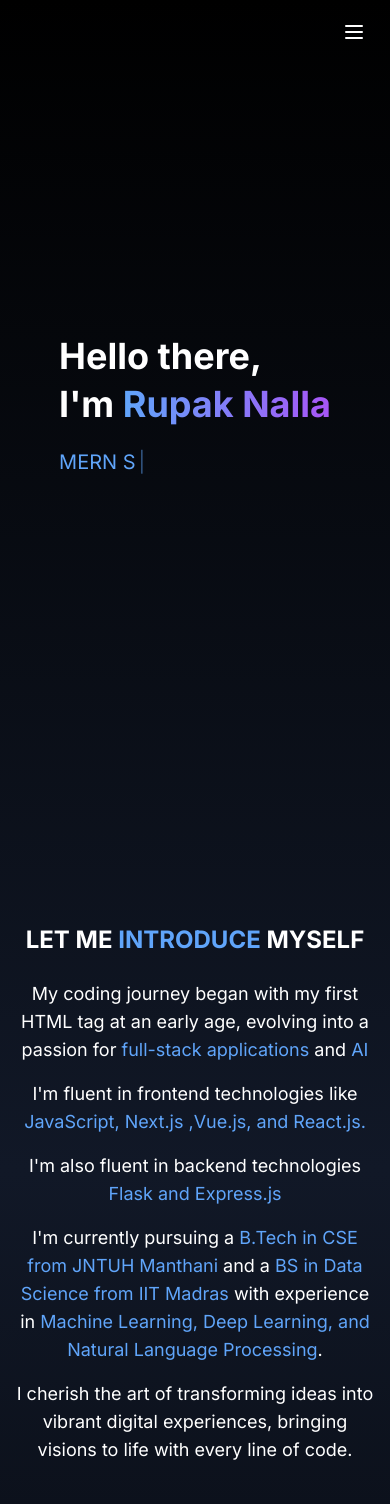
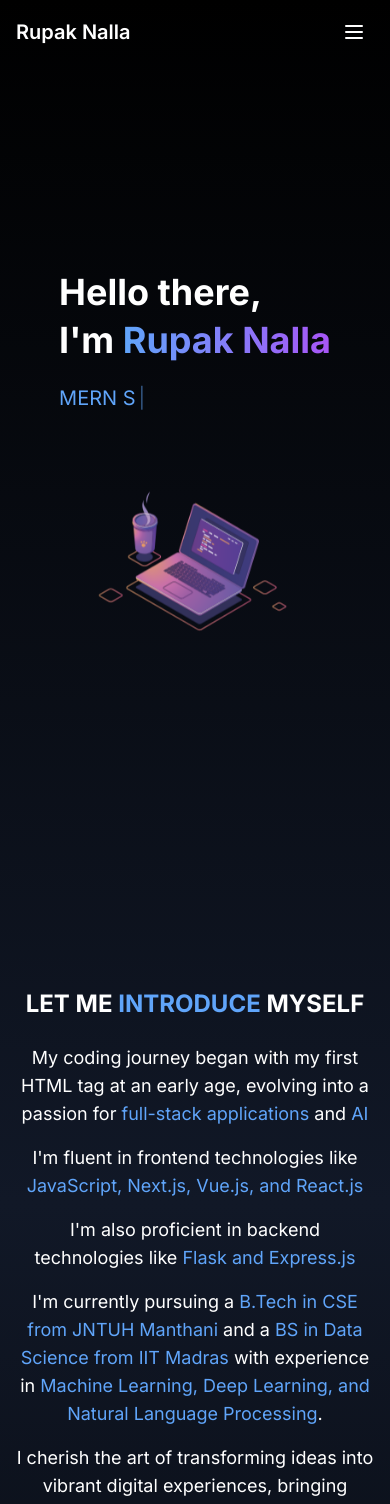
Before and after one commit to rupak-nalla/portfolio, a Next.js app: page / in a window 390 px wide. Shown: the top 1504 px of the page. Built offline with nearby package versions, Linux system fonts and the light colour scheme.

Commit message:
updates responsiveness and layout

```diff
--- a/src/app/components/nav-bar.tsx
+++ b/src/app/components/nav-bar.tsx
@@ -1,87 +1,26 @@
-// "use client"
-// import Image from "next/image";
-// import { useEffect } from "react";
-// import { useState } from "react";
-// import { useTypewriter,Cursor } from "react-simple-typewriter";
-// import myImage from "../../public/images/undraw_Programming_re_kg9v-removebg-preview.png"
-// import profile from "../../public/images/profile.jpeg"
-// import { Krona_One } from "next/font/google";
-// import 'aos/dist/aos.css';
-// import AOS from "aos";
-
-
-
-// export default function NavBar(){
-//     const [isAtTop, setIsAtTop] = useState(true);
-//     const [firstVisible, setFirstVisible] = useState(false);
-//     const [secondVisible, setSecondVisible] = useState(false);
-//     const handleScroll = () => {
-//         // Check if the scroll position is at the top
-//         const currentScrollY = window.scrollY;
-//         setIsAtTop(currentScrollY === 0);
-//     };
-//     useEffect(() => {
-//         const firstTimer = setTimeout(() => {
-//             setFirstVisible(true);
-//         }, 100); // Delay for the first text
-
-//         const secondTimer = setTimeout(() => {
-//             setSecondVisible(true);
-//         }, 100); // Delay for the second text
-
-
-//     }, []);
-//     useEffect(() => {
-//         // Add scroll event listener
-//         window.addEventListener('scroll', handleScroll);
-
-//         // Clean up the event listener on component unmount
-//         return () => {
-//           window.removeEventListener('scroll', handleScroll);
-//         };
-//       }, []);
-//     return(
-//         <nav className={`fixed   z-10 transform w-screen -translate-y-1/2 p-4 shadow-md transition-transform duration-700 ease-in-out ${firstVisible ? 'translate-y-0 opacity-100' : '-translate-y-full opacity-0' }`}>
-//             <div  className={`flex justify-center ${isAtTop ? '':'backdrop-blur-md bg-slate-500  bg-opacity-15 rounded-3xl' }`}>
-
-//               <ul className="flex p-5 text-center ">
-//                 <a href="/" className="p-2 text-xl font-mono font-semibold flex hover:bg-slate-100 hover:rounded hover:bg-opacity-10">
-//                   <svg className="mx-1" xmlns="http://www.w3.org/2000/svg" height="24px" viewBox="0 -960 960 960" width="24px" fill="#e8eaed"><path d="M480-480q-66 0-113-47t-47-113q0-66 47-113t113-47q66 0 113 47t47 113q0 66-47 113t-113 47ZM160-160v-112q0-34 17.5-62.5T224-378q62-31 126-46.5T480-440q66 0 130 15.5T736-378q29 15 46.5 43.5T800-272v112H160Zm80-80h480v-32q0-11-5.5-20T700-306q-54-27-109-40.5T480-360q-56 0-111 13.5T260-306q-9 5-14.5 14t-5.5 20v32Zm240-320q33 0 56.5-23.5T560-640q0-33-23.5-56.5T480-720q-33 0-56.5 23.5T400-640q0 33 23.5 56.5T480-560Zm0-80Zm0 400Z"/></svg>
-//                   Rupak Nalla
-//                 </a>
-//                 <a href="/projects" className="p-2 text-xl font-mono font-semibold flex hover:bg-slate-100 hover:rounded hover:bg-opacity-10">
-
-//                   <svg className="mx-1" xmlns="http://www.w3.org/2000/svg" height="24px" viewBox="0 -960 960 960" width="24px" fill="#e8eaed">
-//                     <path d="M160-160q-33 0-56.5-23.5T80-240v-480q0-33 23.5-56.5T160-800h640q33 0 56.5 23.5T880-720v480q0 33-23.5 56.5T800-160H160Zm0-80h640v-400H160v400Zm140-40-56-56 103-104-104-104 57-56 160 160-160 160Zm180 0v-80h240v80H480Z"/>
-//                   </svg>
-//                   Projects
-//                 </a>
-//                 <a href="/resume" className="p-2 text-xl font-mono font-semibold flex hover:bg-slate-100 hover:rounded hover:bg-opacity-10">
-//                   <svg className="mx-1" xmlns="http://www.w3.org/2000/svg" height="24px" viewBox="0 -960 960 960" width="24px" fill="#e8eaed"><path d="M320-240h320v-80H320v80Zm0-160h320v-80H320v80ZM240-80q-33 0-56.5-23.5T160-160v-640q0-33 23.5-56.5T240-880h320l240 240v480q0 33-23.5 56.5T720-80H240Zm280-520v-200H240v640h480v-440H520ZM240-800v200-200 640-640Z"/></svg>
-//                   Resume
-//                 </a>
-
-//               </ul>
-//             </div>
-//           </nav>
-//     );
-// }
 "use client"
 import { useState, useEffect } from "react";
 import { Home, Code, FileText, Menu, X } from 'lucide-react';
-
+import AOS from "aos";
+import 'aos/dist/aos.css';
 export default function NavBar() {
-    const [isAtTop, setIsAtTop] = useState(true);
-    const [isVisible, setIsVisible] = useState(false);
+    const [isScrolled, setIsScrolled] = useState(false);
     const [isMobileMenuOpen, setIsMobileMenuOpen] = useState(false);
-
+    const [visible, setVisible] = useState(false);
+    useEffect(() => {
+            setVisible(true);
+            AOS.init({ once: true });
+        }, []);
     const handleScroll = () => {
-        const currentScrollY = window.scrollY;
-        setIsAtTop(currentScrollY === 0);
+        if (window.scrollY > 0) {
+            setIsScrolled(true);
+        } else {
+            setIsScrolled(false);
+        }
     };
 
     useEffect(() => {
-        setIsVisible(true);
+        handleScroll(); // Check initial scroll position
         window.addEventListener('scroll', handleScroll);
         return () => window.removeEventListener('scroll', handleScroll);
     }, []);
@@ -93,30 +32,26 @@ export default function NavBar() {
     ];
 
     return (
-        <nav
-            className={`fixed top-0 left-0 right-0 z-50 transition-all duration-300 ${
-                isVisible ? 'translate-y-0 opacity-100' : '-translate-y-full opacity-0'
-            }`}
-        >
-            <div className={`mx-auto px-4 sm:px-6 lg:px-8 ${
-                isAtTop ? '' : 'backdrop-blur-md bg-gray-900/75 shadow-lg'
+        <>
+            <nav data-aos="slide-down" className="fixed top-0 left-0 w-screen z-50  border-gray-800">
+                <div className={`w-full transition-colors duration-300 ${
+                    isScrolled ? 'bg-gray-900/75 backdrop-blur-md' : 'bg-transparent'
                 }`}>
-                <div className="flex items-center justify-between h-16">
-                    {/* Logo/Brand */}
+                    <div className="max-w-7xl mx-auto">
+                        <div className="flex items-center justify-between h-16 px-4 sm:px-6 lg:px-8">
                             <a
                                 href="/"
-                        className="flex items-center space-x-2 text-xl font-semibold hover:text-blue-400 transition-colors"
+                                className="flex items-center space-x-2 text-xl font-semibold text-white hover:text-blue-400 transition-colors"
                             >
-                        <span className="hidden sm:block">Rupak Nalla</span>
+                                <span>Rupak Nalla</span>
                             </a>
 
-                    {/* Desktop Navigation */}
                             <div className="hidden md:flex items-center space-x-4">
                                 {navItems.map(({ href, label, icon: Icon }) => (
                                     <a
                                         key={href}
                                         href={href}
-                                className="flex items-center space-x-2 px-4 py-2 rounded-lg text-sm font-medium hover:bg-gray-700/50 transition-colors"
+                                        className="flex items-center space-x-2 px-4 py-2 rounded-lg text-sm font-medium text-white hover:bg-white/10 transition-colors"
                                     >
                                         <Icon size={18} />
                                         <span>{label}</span>
@@ -124,40 +59,42 @@ export default function NavBar() {
                                 ))}
                             </div>
 
-                    {/* Mobile Menu Button */}
                             <button
                                 onClick={() => setIsMobileMenuOpen(!isMobileMenuOpen)}
-                        className="md:hidden p-2 rounded-lg hover:bg-gray-700/50 transition-colors"
+                                className="md:hidden p-2 rounded-lg text-white hover:bg-white/10 transition-colors"
+                                aria-label="Toggle menu"
                             >
                                 {isMobileMenuOpen ? (
-                            <X size={24} />
+                                    <X className="w-6 h-6" />
                                 ) : (
-                            <Menu size={24} />
+                                    <Menu className="w-6 h-6" />
                                 )}
                             </button>
                         </div>
 
-                {/* Mobile Navigation */}
-                <div className={`md:hidden transition-all duration-300 ${
-                    isMobileMenuOpen
-                        ? 'max-h-64 opacity-100'
-                        : 'max-h-0 opacity-0 pointer-events-none'
+                        {/* Mobile menu */}
+                        <div className={`md:hidden transition-all duration-300 ease-in-out ${
+                            isMobileMenuOpen ? 'max-h-64 opacity-100' : 'max-h-0 opacity-0 pointer-events-none'
                         }`}>
-                    <div className="px-2 pt-2 pb-3 space-y-1">
+                            <div className="px-4 pt-2 pb-3 space-y-1">
                                 {navItems.map(({ href, label, icon: Icon }) => (
                                     <a
                                         key={href}
                                         href={href}
-                                className="flex items-center space-x-2 px-3 py-2 rounded-lg text-base font-medium hover:bg-gray-700/50 transition-colors"
+                                        className="flex items-center space-x-2 px-3 py-2 rounded-lg text-base font-medium text-white hover:bg-white/10 transition-colors"
                                         onClick={() => setIsMobileMenuOpen(false)}
                                     >
-                                <Icon size={18} />
+                                        <Icon className="w-5 h-5" />
                                         <span>{label}</span>
                                     </a>
                                 ))}
                             </div>
                         </div>
                     </div>
+                </div>
             </nav>
+            {/* Spacer div to prevent content from going under navbar */}
+
+        </>
     );
 }
--- a/src/app/page.tsx
+++ b/src/app/page.tsx
@@ -1,4 +1,3 @@
-
 "use client"
 import Image from "next/image";
 import { useEffect, useState } from "react";
@@ -33,12 +32,10 @@ export default function Home() {
 
     return (
         <main className="min-h-screen bg-gradient-to-b from-black via-gray-900 to-black text-white">
-            <div className="max-w-7xl mx-auto px-4 sm:px-6 lg:px-8">
-                <NavBar />
-
+            <NavBar />
+            <div className="max-w-7xl mx-auto px-4 sm:px-6 lg:px-8 pt-16 lg:pt-5">
                 {/* Hero Section */}
-
-                <section className="min-h-screen flex flex-col md:flex-row items-center justify-center gap-8 py-20">
+                <section className="min-h-screen flex flex-col md:flex-row items-center justify-center gap-8 relative">
                     <div className={`space-y-6 transition-all duration-1000 ${
                         visible ? 'translate-x-0 opacity-100' : '-translate-x-full opacity-0'
                     }`}>
@@ -60,7 +57,7 @@ export default function Home() {
                     <div className={`transition-all duration-1000 ${
                         visible ? 'translate-x-0 opacity-100' : 'translate-x-full opacity-0'
                     }`}>
-                        <div className="relative w-65 h-65 md:w-[30rem] md:h-[30rem] animate-float">
+                        <div className="relative w-64 h-64 md:w-[30rem] md:h-[30rem] animate-float">
                             <Image
                                 src="/images/971.png"
                                 alt="Hero image"
@@ -73,7 +70,7 @@ export default function Home() {
                 </section>
 
                 {/* About Section */}
-                <section className="min-h-screen py-20">
+                <section className="min-h-screen py-20" id="about">
                     <div className="flex flex-col md:flex-row items-center gap-12">
                         <div data-aos="fade-right" className="w-full md:w-3/5 space-y-6">
                             <h3 className="text-2xl md:text-3xl font-bold text-center">
@@ -81,19 +78,21 @@ export default function Home() {
                             </h3>
                             <div className="space-y-4 text-lg text-center">
                                 <p>
-                                My coding journey began with my first HTML tag at an early age, evolving into a passion for
+                                    My coding journey began with my first HTML tag at an early age, evolving into a passion for
                                     <span className="text-blue-400"> full-stack applications</span> and <span className="text-blue-400">AI</span>
                                 </p>
                                 <p>
                                     I&apos;m fluent in frontend technologies like
-                                    <span className="text-blue-400"> JavaScript, Next.js ,Vue.js, and React.js.</span>
+                                    <span className="text-blue-400"> JavaScript, Next.js, Vue.js, and React.js</span>
                                 </p>
                                 <p>
-                                    I&apos;m also fluent in backend technologies
+                                    I&apos;m also proficient in backend technologies like
                                     <span className="text-blue-400"> Flask and Express.js</span>
                                 </p>
                                 <p>
-                                  I&apos;m currently pursuing a <span className="text-blue-400">B.Tech in CSE from JNTUH Manthani</span> and a<span className="text-blue-400"> BS in Data Science from IIT Madras</span> with experience in <span className="text-blue-400">Machine Learning, Deep Learning, and Natural Language Processing</span>.
+                                    I&apos;m currently pursuing a <span className="text-blue-400">B.Tech in CSE from JNTUH Manthani</span> and a
+                                    <span className="text-blue-400"> BS in Data Science from IIT Madras</span> with experience in
+                                    <span className="text-blue-400"> Machine Learning, Deep Learning, and Natural Language Processing</span>.
                                 </p>
                                 <p>
                                     I cherish the art of transforming ideas into vibrant digital experiences,
@@ -116,7 +115,7 @@ export default function Home() {
                 </section>
 
                 {/* Contact Section */}
-                <section className="py-20">
+                <section className="py-20" id="contact">
                     <div className="text-center space-y-8">
                         <h3 className="text-2xl md:text-3xl font-bold text-blue-400">
                             FIND ME ON
@@ -140,7 +139,7 @@ export default function Home() {
                             </a>
                         </div>
                         <p className="text-lg">
-                            feel free to <span className="text-blue-400">connect</span>
+                            Feel free to <span className="text-blue-400">connect</span>
                         </p>
                     </div>
                 </section>
@@ -172,6 +171,8 @@ export default function Home() {
                     </div>
                 </footer>
             </div>
+
+            {/* Global Styles */}
             <style jsx global>{`
                 @keyframes float {
                     0% {
```
Lines whose indentation alone changed are shown as unchanged.
